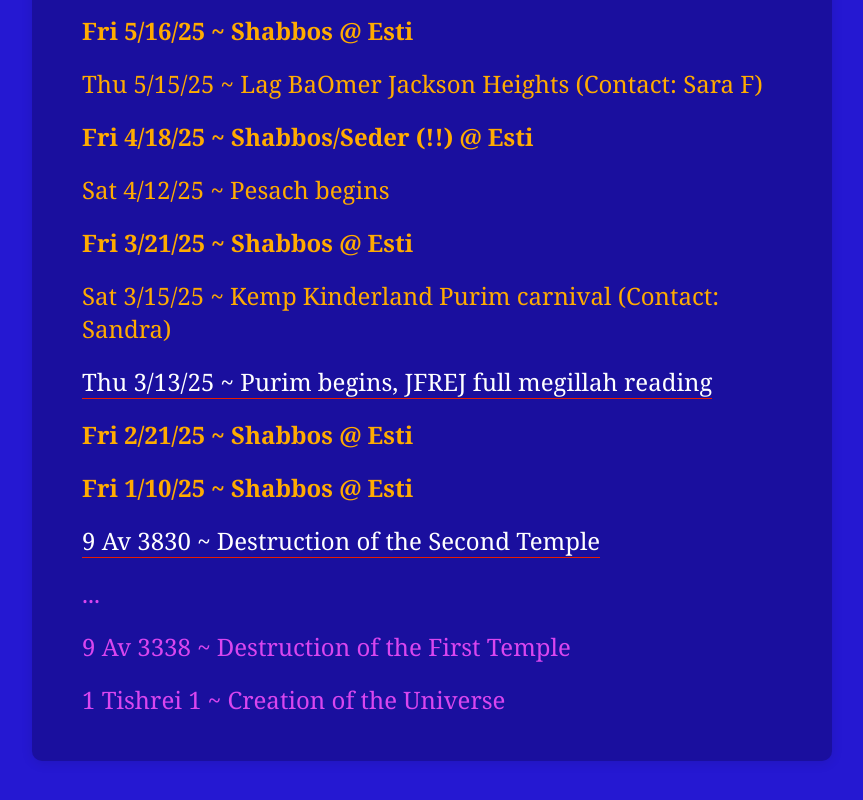
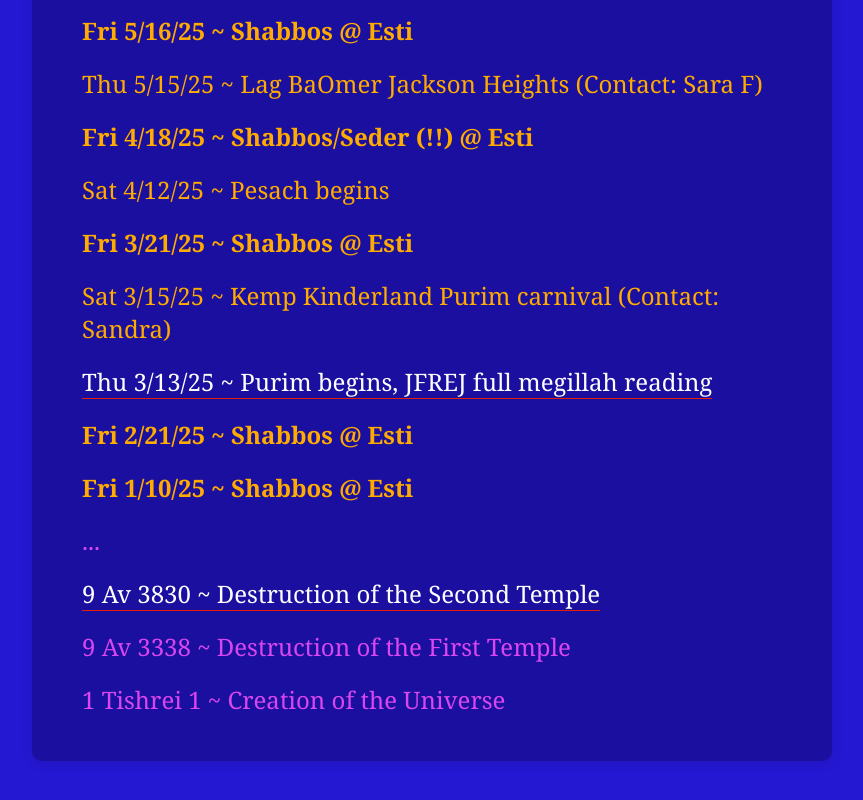
Before and after one commit to cyberjewess/tbrs-sv, a SvelteKit app: page /calendar in a window 1280 px wide. Shown: the part 1336-2136 px from the top of the page, without its empty margins (208-1071 px from the left). Built offline with nearby package versions, Linux system fonts and the light colour scheme.

Commit message:
fix calendar

```diff
--- a/src/routes/calendar/+page.svelte
+++ b/src/routes/calendar/+page.svelte
@@ -44,6 +44,7 @@
 		{ date: '2025-02-21', title: 'Shabbos @ Esti', isShabbos: true },
 		{ date: '2025-01-10', title: 'Shabbos @ Esti', isShabbos: true },
 		// Mystical/past
+		{ date: '0070-08-03', title: '...', isMystical: true, hideDate: true },
 		{
 			date: '0070-08-02',
 			title: '9 Av 3830 ~ Destruction of the Second Temple',
@@ -52,7 +53,6 @@
 			externalLink:
 				'https://www.chabad.org/library/article_cdo/aid/2641925/jewish/Which-Year-Was-the-Second-Temple-Destroyed-69-CE-or-70-CE.htm'
 		},
-		{ date: '0001-01-03', title: '...', isMystical: true, hideDate: true },
 		{
 			date: '0001-01-02',
 			title: '9 Av 3338 ~ Destruction of the First Temple',
```
